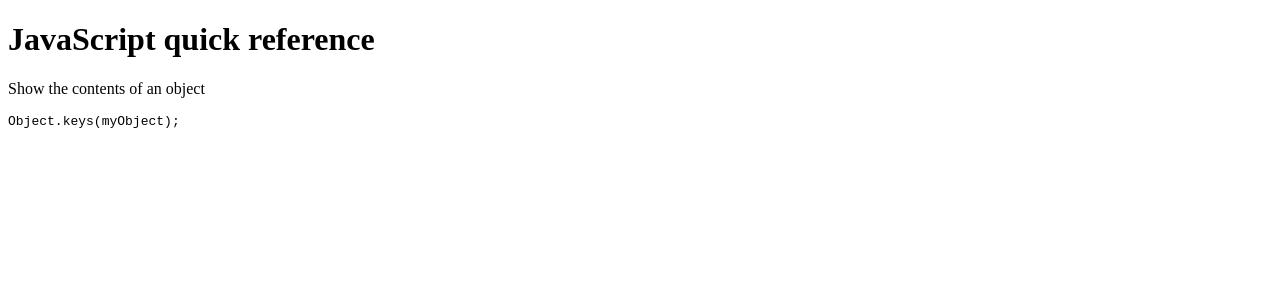
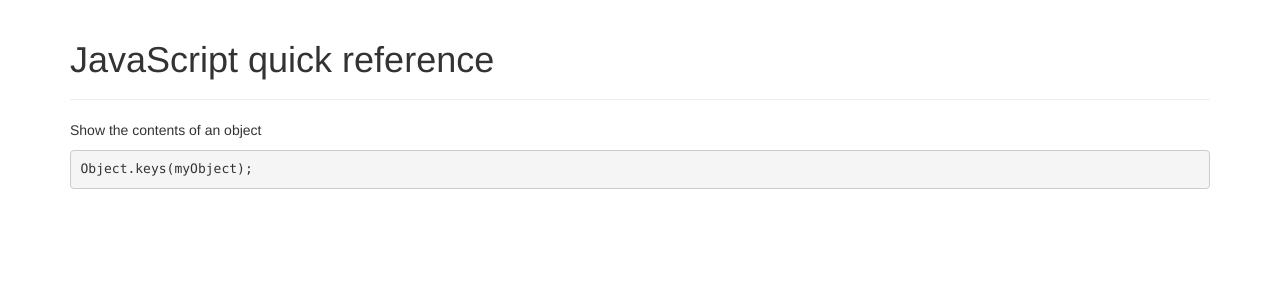
Before and after one commit to bmaupin/bmaupin.github.io, a Jekyll site: the page built from wiki/programming/javascript/javascript-quick-reference.md, in a window 1280 px wide. Shown: the top 300 px of the page. Built offline with Jekyll 4.4.1, drawn with Linux system fonts in a browser that asks for light colours; Markdown is read by kramdown in place of the engine named in the settings; a style sheet for code colours, icons or effects is not loaded.

Commit message:
Minor styling

```diff
--- a/_layouts/default.html
+++ b/_layouts/default.html
@@ -2,10 +2,15 @@
 <html>
   <head>
     <title>{% if page.title %}{{ page.title }}{% endif %}</title>
+    <link rel="stylesheet" href="https://maxcdn.bootstrapcdn.com/bootstrap/3.3.1/css/bootstrap.min.css">
     <link rel="stylesheet" media="screen" href="https://rawgit.com/mojombo/tpw/master/css/syntax.css" type="text/css" />
   </head>
   <body>
-    {% if page.title %}<h1>{{ page.title }}</h1>{% endif %}
-    {{ content }}
+    <div class="container">
+      <div class="page-header">
+        {% if page.title %}<h1>{{ page.title }}</h1>{% endif %}
+      </div>
+      {{ content }}
+    </div>
   </body>
 </html>
```
